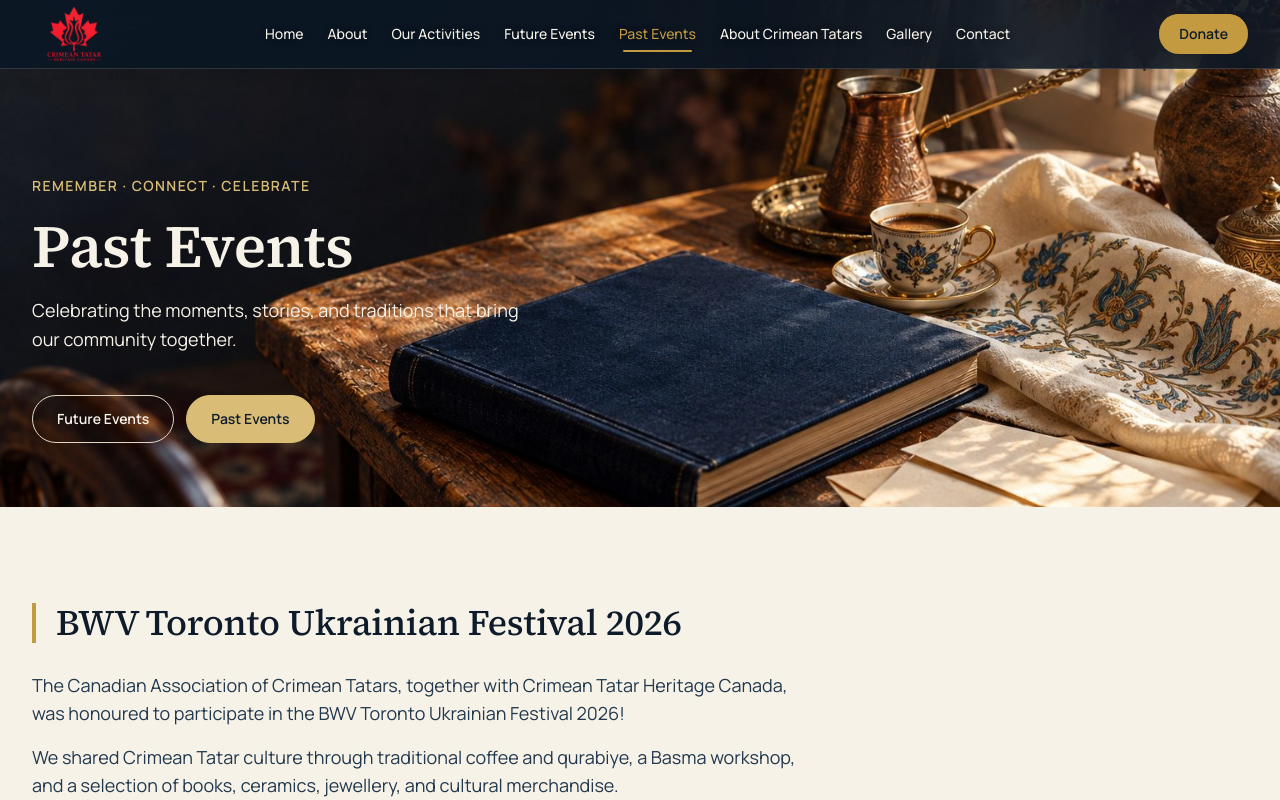
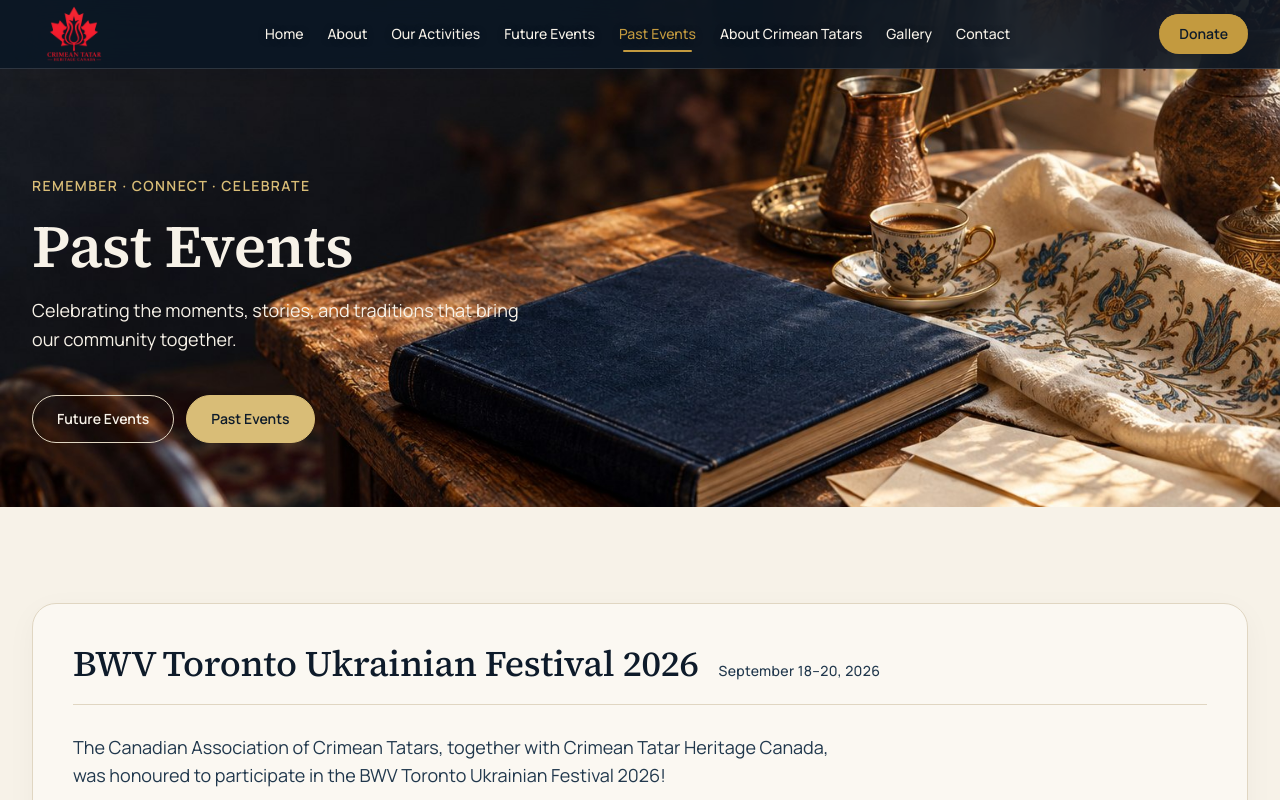
Before and after one commit to maxudovvv/cth, a Next.js app: page /past-events in a window 1280 px wide. Shown: the top 800 px of the page. Built offline with nearby package versions, Linux system fonts and the light colour scheme.

Commit message:
Frame past event sections and show dates beside headings in preview

```diff
--- a/src/app/past-events/page.tsx
+++ b/src/app/past-events/page.tsx
@@ -18,12 +18,17 @@
     <>
       <EventsHeader past />
       <div className="bg-ivory py-16 md:py-24">
-        <div className="container-wide space-y-16 md:space-y-24">
-          {descriptions.map(({ title, paragraphs }, index) => (
-            <section key={title} aria-labelledby={`event-${index + 1}`}>
-              <h2 id={`event-${index + 1}`} className="mb-7 max-w-4xl border-l-4 border-gold pl-5 font-display text-3xl leading-tight text-navy md:text-4xl">
-                {title}
-              </h2>
+        <div className="container-wide space-y-10 md:space-y-14">
+          {descriptions.map(({ title, paragraphs, date, dateLabel }, index) => (
+            <section key={title} aria-labelledby={`event-${index + 1}`} className="rounded-2xl border border-gold/60 bg-white/40 p-5 shadow-[0_8px_30px_rgba(10,35,55,0.04)] sm:p-8 md:rounded-3xl md:p-10">
+              <div className="mb-7 flex flex-wrap items-baseline gap-x-5 gap-y-3 border-b border-gold/25 pb-5">
+                <h2 id={`event-${index + 1}`} className="max-w-4xl font-display text-3xl leading-tight text-navy md:text-4xl">
+                  {title}
+                </h2>
+                <time dateTime={date} className="text-sm font-medium tracking-wide text-navy-600">
+                  {dateLabel}
+                </time>
+              </div>
               <div className="mb-8 max-w-3xl space-y-4 text-base leading-relaxed text-navy-600 md:text-lg">
                 {paragraphs.map((paragraph, paragraphIndex) => (
                   <p key={paragraphIndex}>{paragraph}</p>
--- a/src/data/past-events-descriptions.json
+++ b/src/data/past-events-descriptions.json
@@ -7,7 +7,10 @@
       "We were also proud to welcome two speakers: Alina Dochu, representing the Canadian Association of Crimean Tatars, who spoke about the impact of Russian colonial policy on Crimean Tatars, and Elmira Kataki representing Crimean Tatar Heritage Canada, who introduced the history and traditions of Crimean Tatar national costume.",
       "A heartfelt thank you to the BWV Toronto Ukrainian Festival for welcoming us, and to all our wonderful volunteers who helped make our participation possible.",
       "Thank you to everyone who visited, learned, listened, enjoyed our traditional coffee and qurabiye, and supported Crimean Tatar culture!"
-    ]
+    ],
+    "dateLabel": "September 18–20, 2026",
+    "date": "2026-09-18",
+    "endDate": "2026-09-20"
   },
   {
     "title": "Book Club",
@@ -20,18 +23,22 @@
       "We left with even more questions, more books to read, and so much more we want to share about Crimea.",
       "This was just one conversation. There are many more ahead.",
       "Until the next one 💙"
-    ]
+    ],
+    "dateLabel": "September 13, 2026",
+    "date": "2026-09-13"
   },
   {
-    "title": "Ukraine’s Independence Day (August 24)",
+    "title": "Ukraine’s Independence Day",
     "paragraphs": [
       "On August 22, we were honoured to represent Crimean Tatar culture and share our heritage with the community at the Ukraine’s Independence Day Festival. Our booth became a space for meaningful conversations, new connections, and discovering the history and traditions of the Crimean Tatar people — an integral part of Ukraine’s past and present.",
       "A sincere thank you to the Ukrainian Canadian Congress, Toronto Branch, for bringing everyone together and creating a space where Ukrainian culture, diversity, and community could be celebrated.",
       "Crimea was, is, and will always be Ukraine."
-    ]
+    ],
+    "dateLabel": "August 22, 2026",
+    "date": "2026-08-22"
   },
   {
-    "title": "Crimean Tatar Flag Day (June 26)",
+    "title": "Crimean Tatar Flag Day",
     "paragraphs": [
       "This year, we celebrated Crimean Tatar Flag Day both on the water and on land.",
       "We ran, cycled, paddled, gathered with our families for a picnic, met new friends, shared conversations, and celebrated our heritage together.",
@@ -39,15 +46,19 @@
       "We are deeply grateful to everyone who attended, volunteered, contributed, and helped make this event possible. A special thank you to our speakers for sharing their words and reminding us of the meaning behind our flag and the values it represents.",
       "When we stand together, we are unstoppable. Together, we preserve our culture, support one another, and keep hope alive for the day when the Crimean Tatar and Ukrainian flags will once again fly side by side over a free Crimea.",
       "Happy Crimean Tatar Flag Day!"
-    ]
+    ],
+    "dateLabel": "June 26, 2026",
+    "date": "2026-06-26"
   },
   {
-    "title": "Remembering the Crimean Tatar Genocide of 1944 (May 18)",
+    "title": "Remembering the Crimean Tatar Genocide of 1944",
     "paragraphs": [
       "On May 18, we gathered for “Remembering the Crimean Tatar Genocide of 1944” to honour the memory of the victims of the Soviet deportation and reflect on the past and present realities faced by the Crimean Tatar people.",
       "The event brought together community members, supporters, and friends in a shared moment of remembrance, solidarity, and reflection. Through a documentary screening, live Crimean Tatar music, guest speakers, and a photo exhibition, we remembered the tragedy of 1944 while also raising awareness about the ongoing persecution and occupation of Crimea today.",
       "Thank you to everyone who joined us. We remember those who were lost. We honour those who survived. We continue to stand for truth, justice, and a free Crimea."
-    ]
+    ],
+    "dateLabel": "May 18, 2026",
+    "date": "2026-05-18"
   },
   {
     "title": "Crimean Tatar Poetry Night",
@@ -62,6 +73,8 @@
       "Our poetry night wasn’t just about words — it was about feelings, memories, and true hospitality. We welcomed our guests with traditional Crimean Tatar coffee brewed in a dzhezve, warm tea, and homemade sweets. Among them were djevizli boynuzchyklar — delicate pastries filled with walnuts, buttery kurabye, and şeker qıyıq — traditional “sugar scarves” that carry both sweetness and history.",
       "The rich aroma of coffee drifted through the room, softly blending with music and poetry, wrapping everyone in a warm, intimate atmosphere.",
       "That evening proved that culture is a “Living Code” that no distance can break. Thank you to everyone who came, listened, and remembered with us."
-    ]
+    ],
+    "dateLabel": "March 28, 2026",
+    "date": "2026-03-28"
   }
 ]
```
